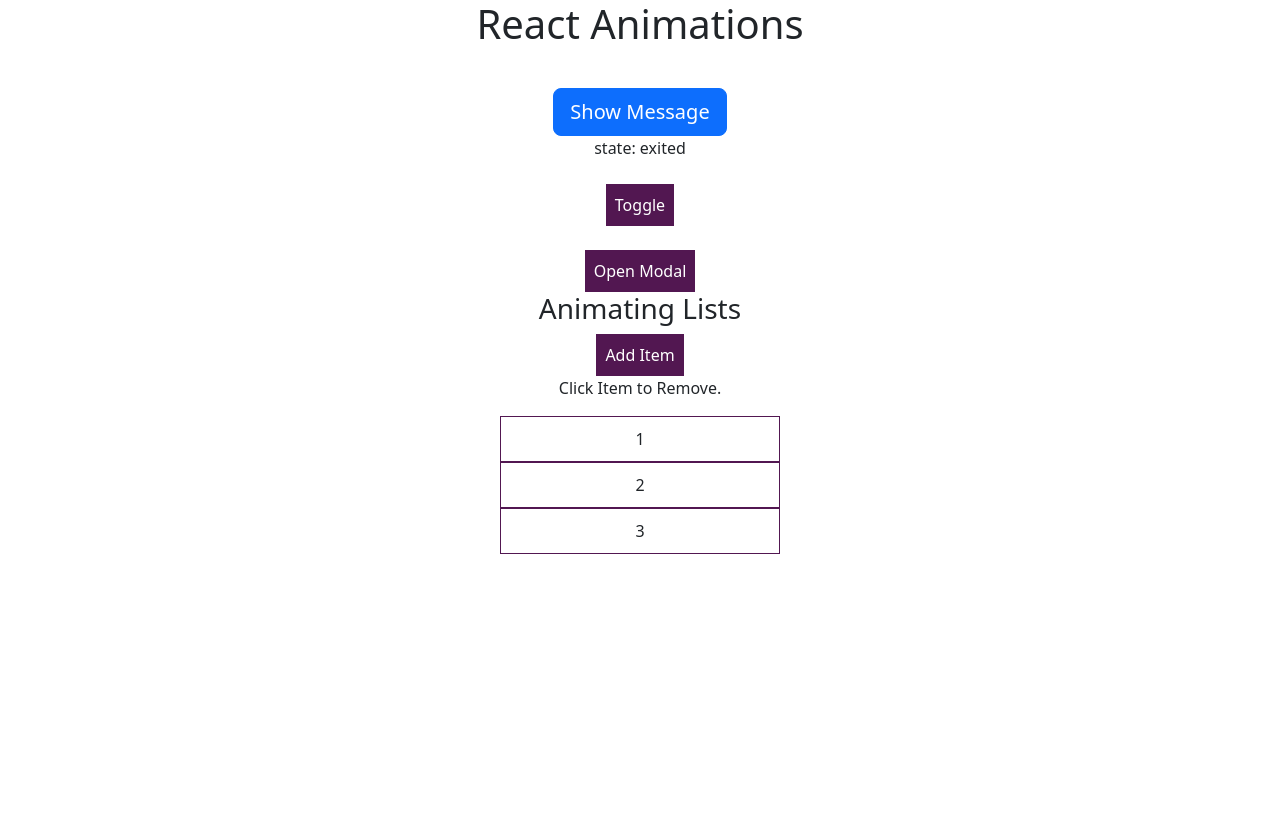
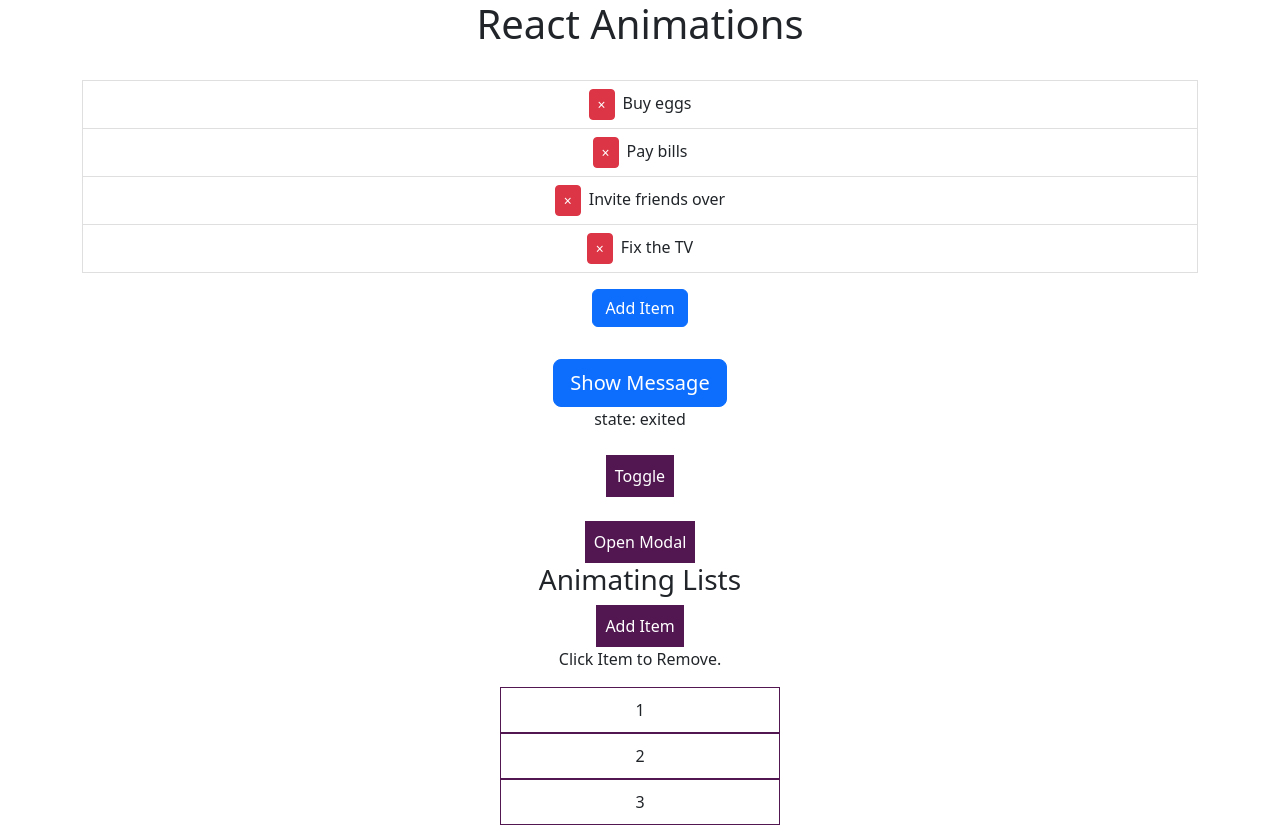
Before and after one commit to aafaq-cloud/animating-react-apps, a React (Create React App) app: page / in a window 1280 px wide. Before the commit the page ends 800 px from the top, so only its background shows below. Built offline with nearby package versions, Linux system fonts and the light colour scheme.

Commit message:
add style to todolist

```diff
--- a/src/App.js
+++ b/src/App.js
@@ -30,7 +30,7 @@
       <div className="App">
         <h1>React Animations</h1>
 
-        {/* <TodoList /> */}
+        <TodoList />
         <BoostrapModal />
         <Fade inProp={this.state.showBlock} />
 
--- a/src/components/List/TodoList.css
+++ b/src/components/List/TodoList.css
@@ -16,3 +16,6 @@
   opacity: 0;
   transition: opacity 500ms ease-in;
 }
+.text-left {
+  text-align: left;
+}
```
